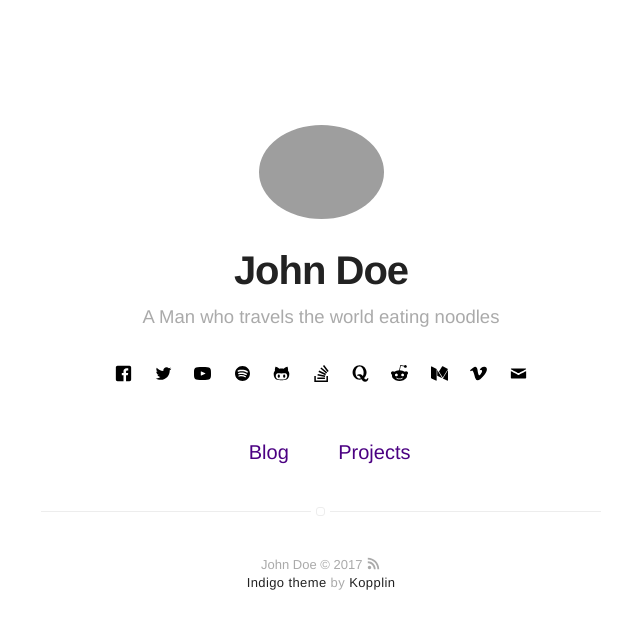
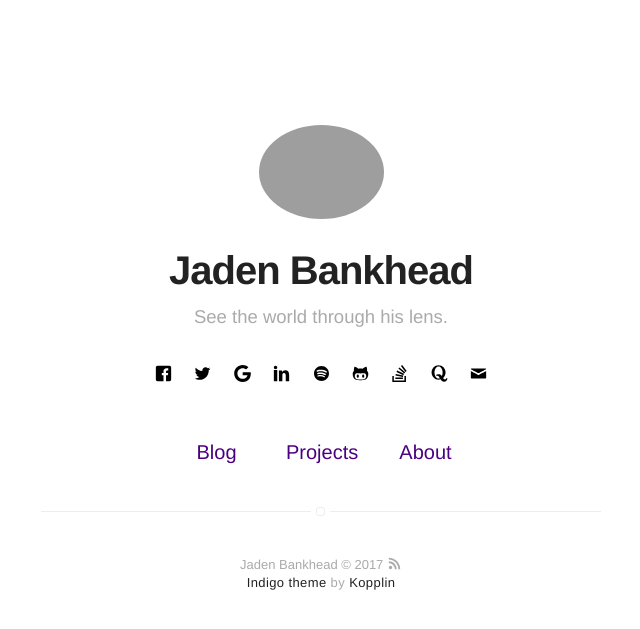
Before and after one commit to JadenBankhead/JadenBankhead.github.io, a Jekyll site: the page built from index.html, in a window 1280 px wide. Shown: the top 629 px of the page, without its empty margins (319-959 px from the left). Built offline with Jekyll 4.4.1, drawn with Linux system fonts in a browser that asks for light colours.

Commit message:
Update _config.yml
Updating basic site info

```diff
--- a/_config.yml
+++ b/_config.yml
@@ -1,16 +1,16 @@
 # main text of home
-name: John Doe
-bio: A Man who travels the world eating noodles
+name: Jaden Bankhead
+bio: See the world through his lens.
 
 # twitter summary info
-description: A blog about technology and stuff related
+description: A website summarizing the interests, projects, and adventures its namesake.
 
 # if it's an external image, update below for true
 # better with square images
 external-image: false
 picture: assets/images/profile.jpg
 
-url: https://koppl.in/indigo
+url: https://jadenbankhead.github.io
 # your url: http://USERNAME.github.io
 
 permalink: /:title/
@@ -31,19 +31,19 @@ disqus: mydisqus
 # if you don't have any of social below, comment the line
 facebook: myfacebook
 twitter: mytwitter
-# google: mygoogle
+google: mygoogle
 # instagram: myinstagram
 # pinterest: mypinterest
-# linkedin: mylinkedin
-youtube: myyoutube
+linkedin: mylinkedin
+#youtube: myyoutube
 spotify: myspotify
 github: mygithub
 stackoverflow: 7044681/mystackoverflow
 quora: userquora
-reddit: username
-medium: medium
-vimeo: myvimeo
-email: myemail@gmail.com
+#reddit: username
+#medium: medium
+#vimeo: myvimeo
+email: jadenbankhead@gmail.com
 
 authors:
     johndoe:
@@ -72,7 +72,7 @@ width: normal
 projects: true
 
 # if you don't need "about" or "blog", comment them out below
-about: false
+about: true
 blog: true
 
 # do you want to show the "read time" of the posts?
```
